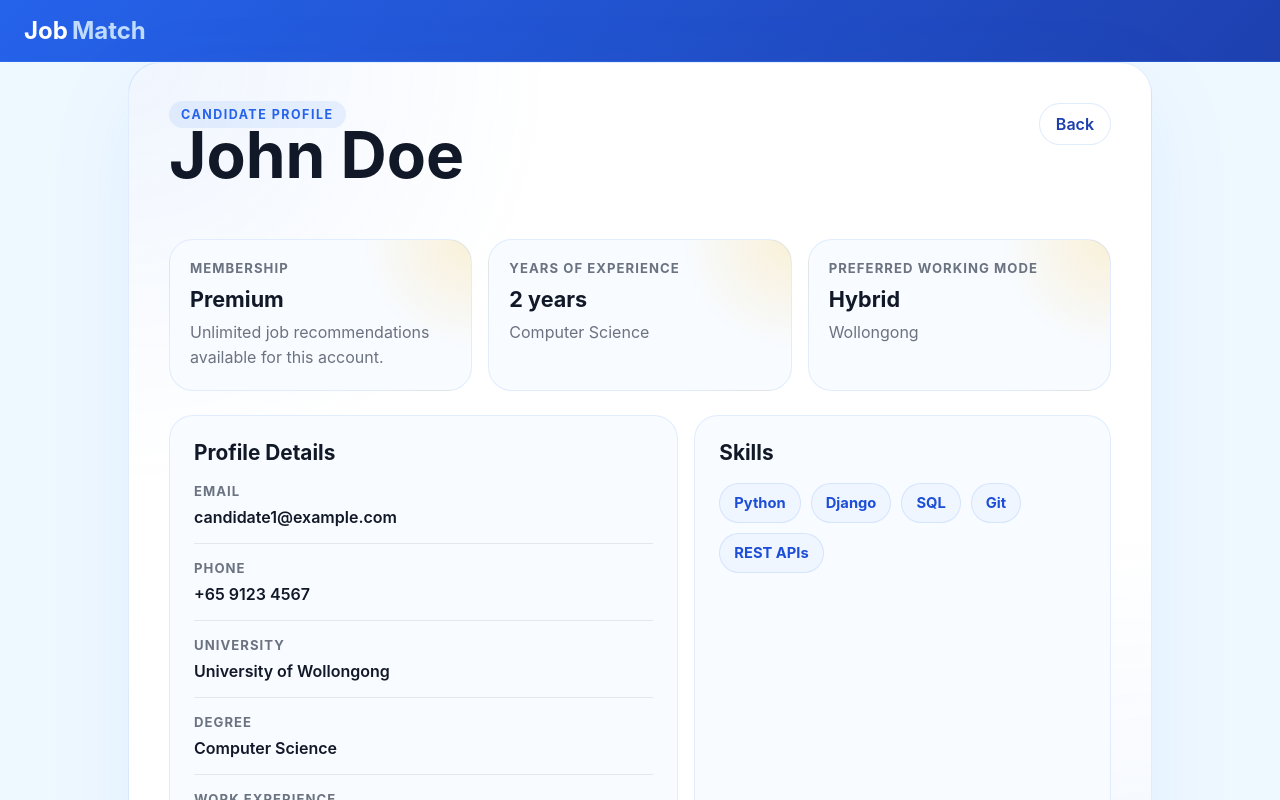
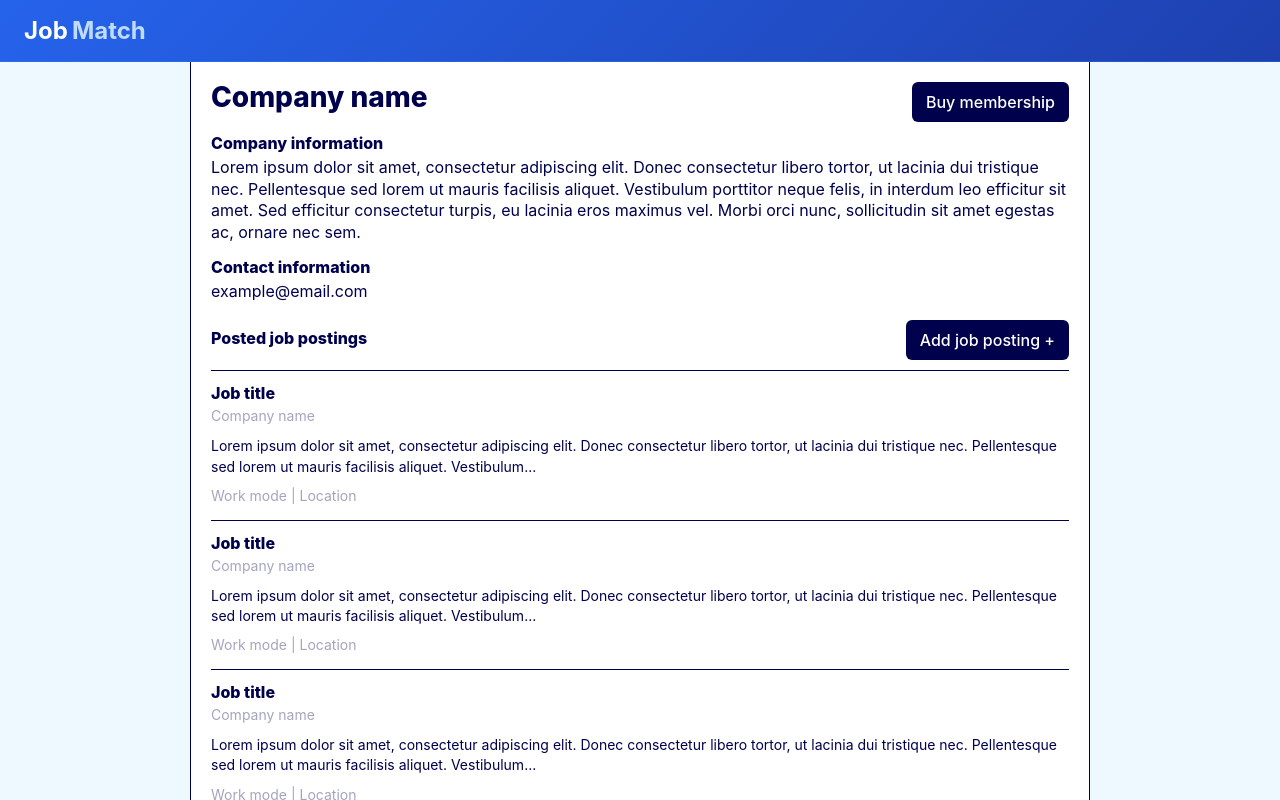
Before and after one commit to simaoribeiroo/csit314, a React (Vite) app in the folder frontend/: page /profile in a window 1280 px wide. Shown: the top 800 px of the page. Built offline with nearby package versions, Linux system fonts and the light colour scheme.

Commit message:
profile pages new frontend

```diff
--- a/frontend/src/App.css
+++ b/frontend/src/App.css
@@ -92,6 +92,8 @@
 .page-shell {
   display: grid;
   place-items: center;
+  width: 100%;
+  min-height: 100%;
 }
 
 .page-card {
@@ -240,6 +242,199 @@
 .profile-page-card {
   display: grid;
   gap: 24px;
+  width: 100%;
+}
+
+.candidate-page-card {
+  width: 100%;
+  max-width: 900px;
+  padding: 0;
+  border-radius: 0;
+  border: 0;
+  background: var(--tertiary);
+  box-shadow: none;
+  gap: 0;
+}
+
+.company-page-card {
+  width: 100%;
+  max-width: 900px;
+  min-height: 100%;
+  padding: 0;
+  border-radius: 0;
+  border: 0;
+  background: var(--tertiary);
+  box-shadow: none;
+  gap: 0;
+}
+
+.candidate-figma-shell {
+  width: 100%;
+}
+
+.candidate-figma-card {
+  min-height: calc(100dvh - 120px);
+  max-width: 900px;
+  margin: 0 auto;
+  width: 100%;
+  background-color: var(--tertiary);
+  border-left: 1px solid var(--primary);
+  border-right: 1px solid var(--primary);
+  padding: 20px 20px 32px;
+  box-sizing: border-box;
+}
+
+.candidate-figma-header {
+  display: flex;
+  justify-content: space-between;
+  align-items: flex-start;
+  gap: 16px;
+  margin-bottom: 18px;
+}
+
+.candidate-figma-header h1 {
+  margin: 0;
+  color: var(--primary);
+  font-size: 28px;
+  font-weight: 800;
+  line-height: 1.1;
+}
+
+.candidate-membership-button {
+  border: 0;
+  border-radius: 6px;
+  background: var(--primary);
+  color: var(--tertiary);
+  font: inherit;
+  font-size: 16px;
+  font-weight: 500;
+  padding: 10px 14px;
+  cursor: pointer;
+}
+
+.candidate-figma-details {
+  display: grid;
+  gap: 14px;
+}
+
+.candidate-figma-field h2 {
+  margin: 0 0 4px;
+  color: var(--primary);
+  font-size: 16px;
+  font-weight: 800;
+  line-height: 1.2;
+}
+
+.candidate-figma-field p {
+  margin: 0;
+  color: var(--primary);
+  font-size: 16px;
+  line-height: 1.35;
+}
+
+.company-figma-shell {
+  width: 100%;
+  min-height: 100%;
+}
+
+.company-figma-card {
+  min-height: calc(100dvh - 92px);
+  max-width: 900px;
+  margin: 0 auto;
+  width: 100%;
+  background-color: var(--tertiary);
+  border-left: 1px solid var(--primary);
+  border-right: 1px solid var(--primary);
+  padding: 20px 20px 0;
+  box-sizing: border-box;
+}
+
+.company-figma-header {
+  display: flex;
+  justify-content: space-between;
+  align-items: flex-start;
+  gap: 16px;
+  margin-bottom: 12px;
+}
+
+.company-figma-header h1 {
+  margin: 0;
+  color: var(--primary);
+  font-size: 28px;
+  font-weight: 800;
+  line-height: 1.1;
+}
+
+.company-figma-section {
+  margin-bottom: 14px;
+}
+
+.company-figma-section h2,
+.company-postings-header h2 {
+  margin: 0 0 4px;
+  color: var(--primary);
+  font-size: 16px;
+  font-weight: 800;
+  line-height: 1.2;
+}
+
+.company-figma-section p {
+  margin: 0;
+  color: var(--primary);
+  font-size: 16px;
+  line-height: 1.35;
+}
+
+.company-postings-header {
+  display: flex;
+  justify-content: space-between;
+  align-items: center;
+  gap: 16px;
+  margin: 18px 0 0;
+  padding-bottom: 10px;
+}
+
+.company-add-posting-button {
+  border: 0;
+  border-radius: 6px;
+  background: var(--primary);
+  color: var(--tertiary);
+  font: inherit;
+  font-size: 16px;
+  font-weight: 500;
+  padding: 10px 14px;
+  cursor: pointer;
+}
+
+.company-postings-list {
+  border-top: 1px solid var(--primary);
+}
+
+.company-posting-card {
+  padding: 12px 0 14px;
+  border-bottom: 1px solid var(--primary);
+}
+
+.company-posting-card h3 {
+  margin: 0 0 4px;
+  color: var(--primary);
+  font-size: 16px;
+  font-weight: 800;
+}
+
+.company-posting-company,
+.company-posting-meta {
+  margin: 0;
+  color: var(--transluscent);
+  font-size: 14px;
+  line-height: 1.35;
+}
+
+.company-posting-description {
+  margin: 10px 0;
+  color: var(--primary);
+  font-size: 14px;
+  line-height: 1.45;
 }
 
 .profile-back-button {
@@ -644,6 +839,17 @@
     align-items: stretch;
   }
 
+  .candidate-figma-header {
+    flex-direction: column;
+    align-items: stretch;
+  }
+
+  .company-figma-header,
+  .company-postings-header {
+    flex-direction: column;
+    align-items: stretch;
+  }
+
   .profile-section-header {
     flex-direction: column;
     align-items: stretch;
--- a/frontend/src/pages/ProfilePage.tsx
+++ b/frontend/src/pages/ProfilePage.tsx
@@ -5,64 +5,94 @@ import { useUserState } from "../providers/UserProvider";
 interface IProfilePageProps {}
 
 const candidatePreview = {
-  fullName: "John Doe",
-  email: "candidate1@example.com",
-  phone: "+65 9123 4567",
-  degree: "Computer Science",
+  fullName: "Candidate name",
+  email: "example@email.com",
+  phone: "04XXXXXXXX",
+  degree: "Degree name",
   university: "University of Wollongong",
-  experience: "2 years",
+  experience: "5",
   workExperience: "Backend internship and junior API development experience",
   preferredMode: "Hybrid",
   preferredLocation: "Wollongong",
   membership: "Premium",
-  skills: ["Python", "Django", "SQL", "Git", "REST APIs"],
+  skills: ["Skill 1", "Skill 2", "Skill 3"],
 };
 
 const companyPreview = {
-  companyName: "TechCorp",
-  email: "company1@example.com",
-  contact: "+65 6000 1111",
+  companyName: "Company name",
+  email: "example@email.com",
+  contact: "example@email.com",
   summary:
-    "A product-focused software company building internal tools and customer-facing platforms.",
+    "Lorem ipsum dolor sit amet, consectetur adipiscing elit. Donec consectetur libero tortor, ut lacinia dui tristique nec. Pellentesque sed lorem ut mauris facilisis aliquet. Vestibulum porttitor neque felis, in interdum leo efficitur sit amet. Sed efficitur consectetur turpis, eu lacinia eros maximus vel. Morbi orci nunc, sollicitudin sit amet egestas ac, ornare nec sem.",
   membership: "Premium",
   activeRoles: "4 open roles",
   hiringModes: "Remote, Hybrid, On-site",
   locations: "Wollongong",
   postedJobs: [
     {
-      title: "Junior Backend Developer",
-      companyInformation:
-        "A product-focused software company building internal tools and customer-facing platforms.",
+      title: "Job title",
+      companyInformation: "Company name",
       description:
-        "Build and maintain REST APIs, work with relational databases, and support deployment pipelines.",
+        "Lorem ipsum dolor sit amet, consectetur adipiscing elit. Donec consectetur libero tortor, ut lacinia dui tristique nec. Pellentesque sed lorem ut mauris facilisis aliquet. Vestibulum...",
       requiredEducation: "Computer Science",
       requiredSkills: "Python, Django, PostgreSQL, REST",
-      mode: "Hybrid",
-      location: "Wollongong",
+      mode: "Work mode",
+      location: "Location",
       experience: "1+ years",
     },
     {
-      title: "Frontend Engineer",
-      companyInformation:
-        "A product-focused software company building internal tools and customer-facing platforms.",
+      title: "Job title",
+      companyInformation: "Company name",
       description:
-        "Develop responsive interfaces, collaborate with designers, and maintain reusable components.",
+        "Lorem ipsum dolor sit amet, consectetur adipiscing elit. Donec consectetur libero tortor, ut lacinia dui tristique nec. Pellentesque sed lorem ut mauris facilisis aliquet. Vestibulum...",
       requiredEducation: "Information Systems",
       requiredSkills: "JavaScript, React, CSS, TypeScript",
-      mode: "Remote",
-      location: "Wollongong",
+      mode: "Work mode",
+      location: "Location",
       experience: "2+ years",
     },
     {
-      title: "Cloud Support Associate",
-      companyInformation:
-        "A product-focused software company building internal tools and customer-facing platforms.",
+      title: "Job title",
+      companyInformation: "Company name",
       description:
-        "Support cloud-hosted applications, troubleshoot issues, and document operational processes.",
+        "Lorem ipsum dolor sit amet, consectetur adipiscing elit. Donec consectetur libero tortor, ut lacinia dui tristique nec. Pellentesque sed lorem ut mauris facilisis aliquet. Vestibulum...",
       requiredEducation: "Computer Engineering",
       requiredSkills: "Linux, AWS, Networking, Scripting",
-      mode: "On-site",
-      location: "Wollongong",
+      mode: "Work mode",
+      location: "Location",
+      experience: "1+ years",
+    },
+    {
+      title: "Job title",
+      companyInformation: "Company name",
+      description:
+        "Lorem ipsum dolor sit amet, consectetur adipiscing elit. Donec consectetur libero tortor, ut lacinia dui tristique nec. Pellentesque sed lorem ut mauris facilisis aliquet. Vestibulum...",
+      requiredEducation: "Computer Engineering",
+      requiredSkills: "Linux, AWS, Networking, Scripting",
+      mode: "Work mode",
+      location: "Location",
+      experience: "1+ years",
+    },
+    {
+      title: "Job title",
+      companyInformation: "Company name",
+      description:
+        "Lorem ipsum dolor sit amet, consectetur adipiscing elit. Donec consectetur libero tortor, ut lacinia dui tristique nec. Pellentesque sed lorem ut mauris facilisis aliquet. Vestibulum...",
+      requiredEducation: "Computer Engineering",
+      requiredSkills: "Linux, AWS, Networking, Scripting",
+      mode: "Work mode",
+      location: "Location",
+      experience: "1+ years",
+    },
+    {
+      title: "Job title",
+      companyInformation: "Company name",
+      description:
+        "Lorem ipsum dolor sit amet, consectetur adipiscing elit. Donec consectetur libero tortor, ut lacinia dui tristique nec. Pellentesque sed lorem ut mauris facilisis aliquet. Vestibulum...",
+      requiredEducation: "Computer Engineering",
+      requiredSkills: "Linux, AWS, Networking, Scripting",
+      mode: "Work mode",
+      location: "Location",
       experience: "1+ years",
     },
   ],
@@ -268,172 +298,94 @@ function NewJobPostingModal({
 }
 
 function CandidateProfileCard() {
-  const navigate = useNavigate();
-
   return (
-    <>
-      <div className="page-header">
-        <div className="profile-header-row">
-          <div>
-            <span className="eyebrow">Candidate Profile</span>
+    <section className="candidate-figma-shell">
+      <div className="candidate-figma-card">
+        <div className="candidate-figma-header">
           <h1>{candidatePreview.fullName}</h1>
-          </div>
-          <button type="button" className="profile-back-button" onClick={() => navigate(-1)}>
-            Back
+          <button type="button" className="candidate-membership-button">
+            Buy membership
           </button>
         </div>
+        <div className="candidate-figma-details">
+          <div className="candidate-figma-field">
+            <h2>Email</h2>
+            <p>{candidatePreview.email}</p>
           </div>
-
-      <section className="profile-hero-grid">
-        <article className="profile-hero-card">
-          <span>Membership</span>
-          <strong>{candidatePreview.membership}</strong>
-          <p>Unlimited job recommendations available for this account.</p>
-        </article>
-        <article className="profile-hero-card">
-          <span>Years of Experience</span>
-          <strong>{candidatePreview.experience}</strong>
+          <div className="candidate-figma-field">
+            <h2>Phone</h2>
+            <p>{candidatePreview.phone}</p>
+          </div>
+          <div className="candidate-figma-field">
+            <h2>YOE</h2>
+            <p>{candidatePreview.experience}</p>
+          </div>
+          <div className="candidate-figma-field">
+            <h2>Degree name</h2>
             <p>{candidatePreview.degree}</p>
-        </article>
-        <article className="profile-hero-card">
-          <span>Preferred Working Mode</span>
-          <strong>{candidatePreview.preferredMode}</strong>
-          <p>{candidatePreview.preferredLocation}</p>
-        </article>
-      </section>
-
-      <section className="profile-grid">
-        <article className="profile-panel">
-          <h2>Profile Details</h2>
-          <div className="profile-detail-list">
-            <div>
-              <span>Email</span>
-              <strong>{candidatePreview.email}</strong>
           </div>
-            <div>
-              <span>Phone</span>
-              <strong>{candidatePreview.phone}</strong>
+          <div className="candidate-figma-field">
+            <h2>University attended</h2>
+            <p>{candidatePreview.university}</p>
           </div>
-            <div>
-              <span>University</span>
-              <strong>{candidatePreview.university}</strong>
-            </div>
-            <div>
-              <span>Degree</span>
-              <strong>{candidatePreview.degree}</strong>
-            </div>
-            <div>
-              <span>Work Experience</span>
-              <strong>{candidatePreview.workExperience}</strong>
+          <div className="candidate-figma-field">
+            <h2>Skills</h2>
+            <p>{candidatePreview.skills.join(", ")}</p>
           </div>
         </div>
-        </article>
-
-        <article className="profile-panel">
-          <h2>Skills</h2>
-          <div className="profile-chip-list">
-            {candidatePreview.skills.map((skill) => (
-              <span key={skill} className="profile-chip">
-                {skill}
-              </span>
-            ))}
       </div>
-        </article>
     </section>
-    </>
   );
 }
 
 function CompanyProfileCard() {
-  const navigate = useNavigate();
   const [isModalOpen, setIsModalOpen] = useState(false);
 
   return (
     <>
       <NewJobPostingModal isOpen={isModalOpen} onClose={() => setIsModalOpen(false)} />
-
-      <div className="page-header">
-        <div className="profile-header-row">
-          <div>
-            <span className="eyebrow">Company Profile</span>
+      <section className="company-figma-shell">
+        <div className="company-figma-card">
+          <div className="company-figma-header">
             <h1>{companyPreview.companyName}</h1>
-          </div>
-          <button type="button" className="profile-back-button" onClick={() => navigate(-1)}>
-            Back
+            <button type="button" className="candidate-membership-button">
+              Buy membership
             </button>
           </div>
+
+          <div className="company-figma-section">
+            <h2>Company information</h2>
+            <p>{companyPreview.summary}</p>
           </div>
 
-      <section className="profile-hero-grid">
-        <article className="profile-hero-card company">
-          <span>Membership</span>
-          <strong>{companyPreview.membership}</strong>
-          <p>Unlimited candidate recommendations available for recruiters.</p>
-        </article>
-        <article className="profile-hero-card company">
-          <span>Active Roles</span>
-          <strong>{companyPreview.activeRoles}</strong>
-          <p>{companyPreview.locations}</p>
-        </article>
-        <article className="profile-hero-card company">
-          <span>Work Modes</span>
-          <strong>{companyPreview.hiringModes}</strong>
-          <p>{companyPreview.locations}</p>
-        </article>
-      </section>
+          <div className="company-figma-section">
+            <h2>Contact information</h2>
+            <p>{companyPreview.contact}</p>
+          </div>
 
-      <section>
-        <article className="profile-panel">
-          <h2>Company Details</h2>
-          <div className="profile-detail-list">
-            <div>
-              <span>Email</span>
-              <strong>{companyPreview.email}</strong>
-            </div>
-            <div>
-              <span>Contact</span>
-              <strong>{companyPreview.contact}</strong>
-            </div>
-            <div>
-              <span>Primary Location</span>
-              <strong>{companyPreview.locations}</strong>
-            </div>
-            <div>
-              <span>About</span>
-              <strong>{companyPreview.summary}</strong>
-            </div>
-          </div>
-        </article>
-      </section>
-
-      <section className="profile-panel">
-        <div className="profile-section-header">
-          <h2>Posted Job Postings</h2>
+          <div className="company-postings-header">
+            <h2>Posted job postings</h2>
             <button
               type="button"
-            className="profile-action-button"
+              className="company-add-posting-button"
               onClick={() => setIsModalOpen(true)}
             >
-            Add New Job Posting
+              Add job posting +
             </button>
           </div>
-        <div className="profile-job-list">
-          {companyPreview.postedJobs.map((job) => (
-            <article key={job.title} className="profile-job-card">
-              <div className="profile-job-card-main">
-                <strong>{job.title}</strong>
-                <p>{job.companyInformation}</p>
-                <p>{job.description}</p>
-                <p>
-                  Required education: {job.requiredEducation}
+
+          <div className="company-postings-list">
+            {companyPreview.postedJobs.map((job, index) => (
+              <article key={`${job.title}-${index}`} className="company-posting-card">
+                <h3>{job.title}</h3>
+                <p className="company-posting-company">{job.companyInformation}</p>
+                <p className="company-posting-description">{job.description}</p>
+                <p className="company-posting-meta">
+                  {job.mode} | {job.location}
                 </p>
-                <p>Required skills: {job.requiredSkills}</p>
-                <p>Years of experience: {job.experience}</p>
-                <p>Work mode: {job.mode}</p>
-                <p>Job location: {job.location}</p>
-              </div>
               </article>
             ))}
+          </div>
         </div>
       </section>
     </>
@@ -447,8 +399,8 @@ export const ProfilePage: FC<IProfilePageProps> = () => {
 
   return (
     <section className="page-shell">
-      <div className="page-card profile-page-card">
-        {isCompany ? <CompanyProfileCard /> : <CandidateProfileCard />}
+      <div className={`page-card profile-page-card ${isCompany ? "company-page-card" : "candidate-page-card"}`}>
+        {isCompany == false ? <CompanyProfileCard /> : <CandidateProfileCard />}
       </div>
     </section>
   );
```
Lines whose indentation alone changed are shown as unchanged.
